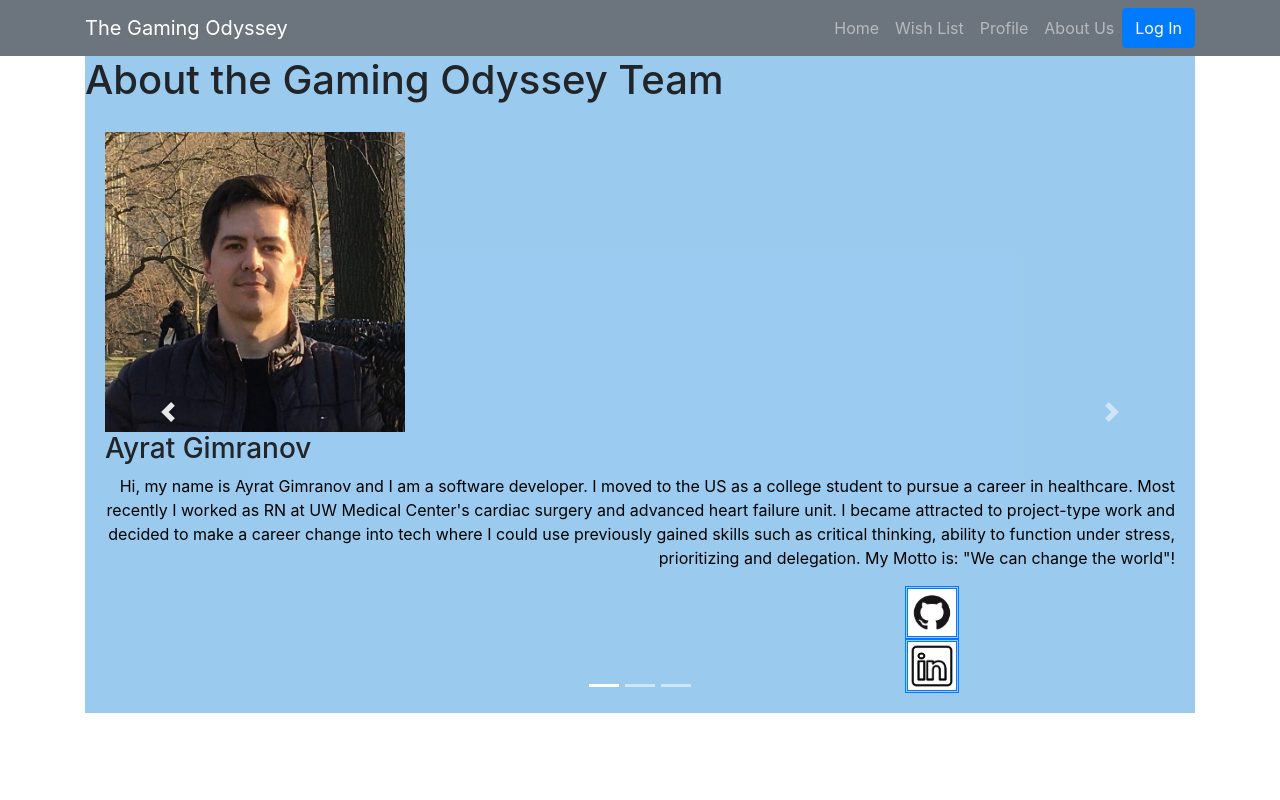
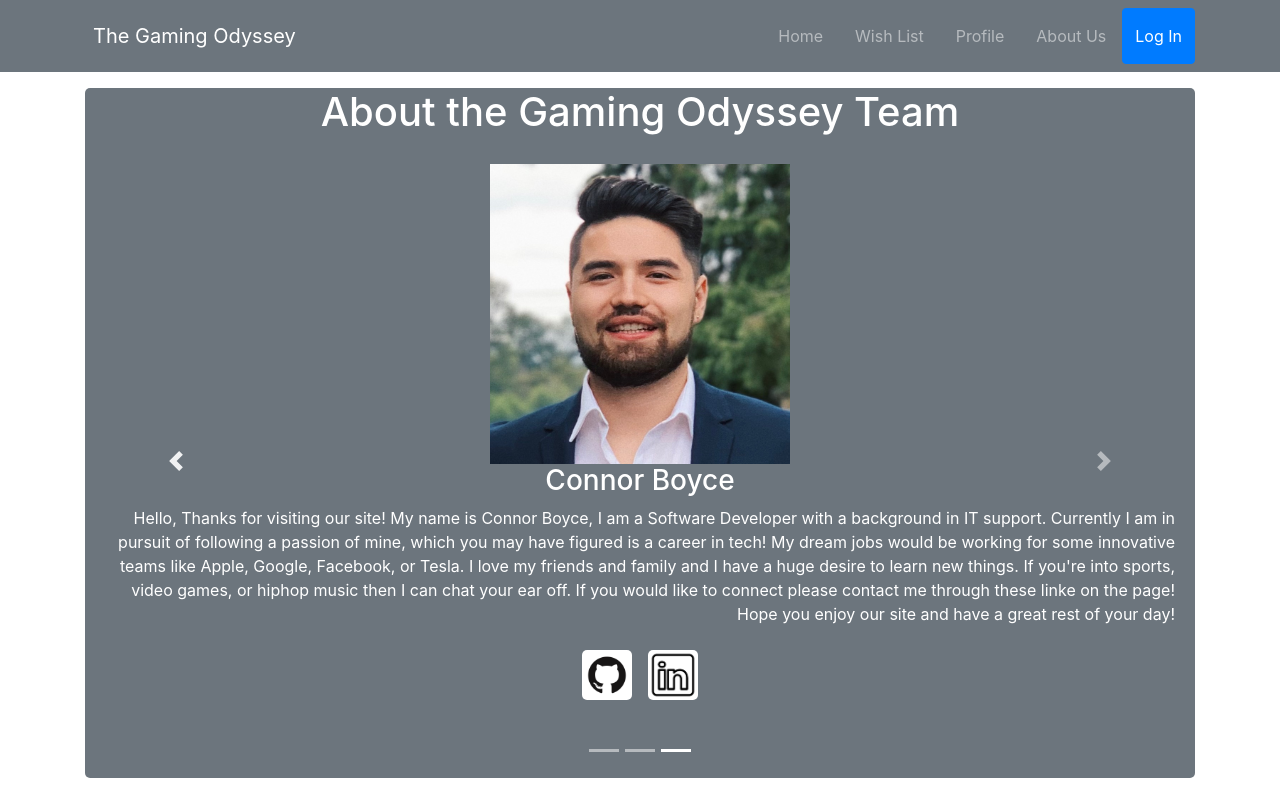
Before and after one commit to gamer-odyssey/front-end, a React (Create React App) app: page /about-us in a window 1280 px wide. Both pictures are taken after a click on the button "Previous". Built offline with nearby package versions, Linux system fonts and the light colour scheme; no server answers.

Commit message:
finished fixing up mainly

```diff
--- a/src/About.css
+++ /dev/null
@@ -1,30 +0,0 @@
-.bio-image {
-  height: 300px;
-  width: 300px;
-  right: 500px;
-}
-
-.bio-p {
- text-align: right;
- color: black;
-}
-
-.about-page {
-  background-color: rgba(137, 194, 237, 0.852);
-}
-
-.github {
-  display: inline;
-  height: 5%;
-  width: 5%;
-  margin-left: 800px;
-  border-style: double;
-}
-
-.linkedin {
-  display: inline;
-  height: 5%;
-  width: 5%;
-  margin-left: 800px;
-  border-style: double;
-}
--- a/src/App.css
+++ b/src/App.css
@@ -65,6 +65,12 @@
   justify-content: space-between;
 }
 
+.coverimg{
+  transition: .5s ease;
+}
+
 .coverimg:hover{
   cursor: pointer;
+  opacity: 0.7;
+  transition: .5s ease;
 }
--- a/src/HomePage.js
+++ b/src/HomePage.js
@@ -91,7 +91,6 @@ class HomePage extends React.Component {
     };
     try {
       let response = await axios.get(`${server}/gamelist`, config);
-      console.log(response.data);
       this.setState({
         wishlist: response.data
       })
@@ -182,7 +181,7 @@ class HomePage extends React.Component {
         wishlist: [...this.state.wishlist, newGame]
       });
     } catch (error) {
-      console.log(error.response);
+      console.log(error.message);
     }
   }
 
@@ -199,7 +198,7 @@ class HomePage extends React.Component {
       let remainingGames = this.state.wishlist.filter(game => game._id !== id);
       this.setState({ wishlist: remainingGames });
     } catch (err) {
-      console.log(err.response);
+      console.log(err.message);
     }
   }
 
--- a/src/MainLoggedOut.js
+++ b/src/MainLoggedOut.js
@@ -8,7 +8,6 @@ import {
   Route,
 } from "react-router-dom";
 import UpcomingLoggedOut from './UpcomingLoggedOut.js';
-
 import About from './about.js'
 
 const server = process.env.REACT_APP_SERVER
@@ -160,6 +159,12 @@ class HomePage extends React.Component {
           <Route exact path="/about-us">
             <About />
           </Route>
+          <Route exact path="/odyssey">
+            <h3 className="text-center m-3"><br />Log in to access your wish list</h3>
+          </Route>
+          <Route exact path="/profile">
+            <h3 className="text-center m-3"><br />Log in to see your profile info</h3>
+          </Route>
         </Switch>
       </Router>
     );
--- a/src/Upcoming.js
+++ b/src/Upcoming.js
@@ -55,7 +55,7 @@ class Upcoming extends React.Component {
         </Row>
         <Row>
           <Col xs="12" sm="3" md="2" lg="2" xl="2" className="mb-2 text-center" style={{ minWidth: "200px" }}>
-            <Image rounded className="mt-2 d-block" alt="cover" src={imgUrl} onClick={() => this.handleShow(screenshots)} />
+            <Image rounded className="mt-2 d-block coverimg" alt="cover" src={imgUrl} onClick={() => this.handleShow(screenshots)} />
           </Col>
           <Col xs={true} sm="3" md="2" lg="2" xl="2" style={{ minWidth: "fit-content" }}>
             <ul className="platformsUl">
@@ -73,12 +73,12 @@ class Upcoming extends React.Component {
 
     return (
       <>
-        <h1>Welcome to The Gaming Odyssey</h1>
-        <p>Here, you can look through all of the upcoming video games and add them to your personal wish list</p>
-        <p>Click the cover image to view available screenshots</p>
+        <h1>Welcome to The Gamer Odyssey!</h1>
+        <p>See info about upcoming video games sorted by date. <br /> Checkout out game screenshots by clicking the thumbnail</p>
+        <p>Found something you like? Sign in and add it to your personal wish list</p>
 
         <Modal size="xl" centered animation={false} show={this.state.showModal} onHide={this.handleClose}>
-          <Modal.Header closeButton />
+          <Modal.Header closeButton >SCREENSHOTS </Modal.Header>
           <Modal.Body>
             <Carousel>
               {this.state.carouselItems}
--- a/src/UpcomingLoggedOut.js
+++ b/src/UpcomingLoggedOut.js
@@ -66,7 +66,10 @@ class UpcomingLoggedOut extends React.Component {
     return (
       <>
         <h1>Welcome to The Gaming Odyssey</h1>
-        <p>Here, you can look through all of the upcoming video games and add them to your personal wish list</p>
+        <p>Here, you can look through all of the upcoming video games and add them to your personal wish list <br />
+        Checkout upcoming game screenshots by clicking on its cover <br />
+        Search upcoming games by name
+        </p>
         <h6>Please login to see your wish list!</h6>
         <Modal size="xl" centered animation={false} show={this.state.showModal} onHide={this.handleClose}>
           <Modal.Header closeButton />
--- a/src/about.css
+++ b/src/about.css
@@ -1,30 +1,41 @@
 .bio-image {
   height: 300px;
   width: 300px;
-  right: 500px;
+  display: block;
+  margin-left: auto;
+  margin-right: auto;
 }
 
 .bio-p {
  text-align: right;
- color: black;
+ color: white;
 }
 
 .about-page {
-  background-color: rgba(137, 194, 237, 0.852);
+  background-color: #6c757d;
+  color: white;
+  border-radius: 5px;
+  margin-top: 1rem;
 }
 
+.links{
+  display: flex;
+  justify-content: center;
+  margin-bottom: 50px;
+}
+
+a {
+  margin: 0.5rem;
+
+}
 .github {
-  display: inline;
-  height: 5%;
-  width: 5%;
-  margin-left: 800px;
-  border-style: double;
+  height: 50px;
+  width: 50px;
+  border-radius: 5px;
 }
 
 .linkedin {
-  display: inline;
-  height: 5%;
-  width: 5%;
-  margin-left: 800px;
-  border-style: double;
+  height: 50px;
+  width: 50px;
+  border-radius: 5px;
 }
--- a/src/about.js
+++ b/src/about.js
@@ -5,10 +5,11 @@ import './about.css';
 
 class About extends React.Component {
   render() {
+
     return (
       <div class="about-page">
-        <h1>About the Gaming Odyssey Team</h1>
-        <Carousel>
+        <h1 className="text-center">About the Gaming Odyssey Team</h1>
+        <Carousel interval={10000}>
           <Carousel.Item>
             <Card.Body>
               <img
@@ -17,15 +18,17 @@ class About extends React.Component {
                 alt="First Slide Profile"
               />
               <Card.Text>
-                <h3>Ayrat Gimranov</h3>
+                <h3 className="text-center">Ayrat Gimranov</h3>
                 <p className="bio-p">Hi, my name is Ayrat Gimranov and I am a software developer. I moved to the US as a college student to pursue a career in healthcare. Most recently I worked as RN at UW Medical Center's cardiac surgery and advanced heart failure unit. I became attracted to project-type work and decided to make a career change into tech where I could use previously gained skills such as critical thinking, ability to function under stress, prioritizing and delegation. My Motto is: "We can change the world"!</p>
               </Card.Text>
-              <a href="https://github.com/ayrat-gimranov">
-                <img class="github" src="img/github-mark.png" alt="Link"/>
+              <div className='links'>
+                <a href="https://github.com/ayrat-gimranov" className="a">
+                  <img className="github" src="img/github-mark.png" alt="github" />
                 </a>
-              <a href="https://www.linkedin.com/in/ayrat-gimranov">
-                <img class="linkedin" src="img/linkedin.png" alt="Link"/>
+                <a href="https://www.linkedin.com/in/ayrat-gimranov" className="a">
+                  <img className="linkedin" src="img/linkedin.png" alt="linkedin" />
                 </a>
+              </div>
             </Card.Body>
           </Carousel.Item>
           <Carousel.Item>
@@ -36,17 +39,19 @@ class About extends React.Component {
                 alt="Second Slide Profile"
               />
               <Card.Text>
-                <h3>Alex Payne</h3>
+                <h3 className="text-center">Alex Payne</h3>
                 <p className="bio-p">Hi my name's Alex i'm an upcoming Python Software Dev. Before codefellow I worked at Apple, OfferUp, and even on a presidential campaign. I'm super interested in software development because anyone can really do this with the right tools and training you can literally build something as cool as google....(Lots more time needed for that).
                   I'm focusing on Python development because of how interested I am in machine learning its just so cool having a machine learn its something out of a movie and something I can talk about all day. I'd really love to work as a Machine learning engineer at pretty much any company but google or nasa would be my dream places.
                   Before deciding to work in the dev world I came from the IT and Ops side of the Tech world so I have you covered if you need help setting up your WiFi. My background working for Apple has give me a great attention for detail (Apple plans literally every cm most projects they work on) and a fantastic ability to work with all types of folks.</p>
               </Card.Text>
+              <div className='links'>
                 <a href="https://github.com/DrPayne25">
-                <img class="github" src="img/github-mark.png" alt="Link" />
+                  <img class="github" src="img/github-mark.png" alt="github" />
                 </a>
                 <a href="https://www.linkedin.com/in/alexenderpayneofficial/">
-                <img class="linkedin" src="img/linkedin.png" alt="Link" />
+                  <img class="linkedin" src="img/linkedin.png" alt="linkedin" />
                 </a>
+              </div>
             </Card.Body>
           </Carousel.Item>
           <Carousel.Item>
@@ -57,15 +62,17 @@ class About extends React.Component {
                 alt="Third Slide Profile"
               />
               <Card.Text>
-                <h3>Connor Boyce</h3>
+                <h3 className="text-center">Connor Boyce</h3>
                 <p className="bio-p" >Hello, Thanks for visiting our site! My name is Connor Boyce, I am a Software Developer with a background in IT support. Currently I am in pursuit of following a passion of mine, which you may have figured is a career in tech! My dream jobs would be working for some innovative teams like Apple, Google, Facebook, or Tesla. I love my friends and family and I have a huge desire to learn new things. If you're into sports, video games, or hiphop music then I can chat your ear off. If you would like to connect please contact me through these linke on the page! Hope you enjoy our site and have a great rest of your day!</p>
               </Card.Text>
+              <div className='links'>
                 <a href="https://github.com/royce79-creator">
-                <img class="github" src="img/github-mark.png" alt="Link" />
+                  <img class="github" src="img/github-mark.png" alt="github" />
                 </a>
                 <a href="https://www.linkedin.com/in/connor-boyce/">
-                <img class="linkedin" src="img/linkedin.png" alt="Link" />
+                  <img class="linkedin" src="img/linkedin.png" alt="linkedin" />
                 </a>
+              </div>
             </Card.Body>
           </Carousel.Item>
         </Carousel>
```
Also changed, not shown: src/Wishlist.js (+7 -4 lines). Lines whose indentation alone changed are shown as unchanged.
